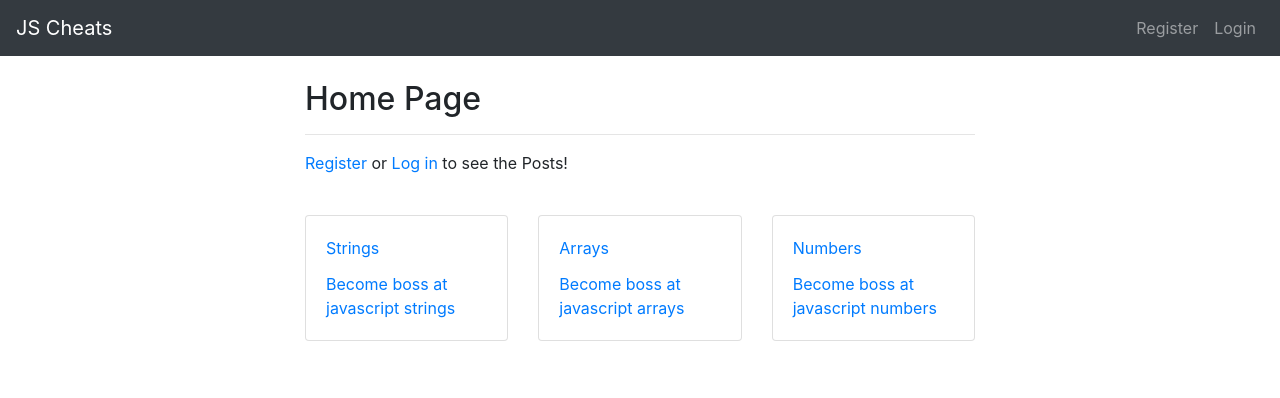
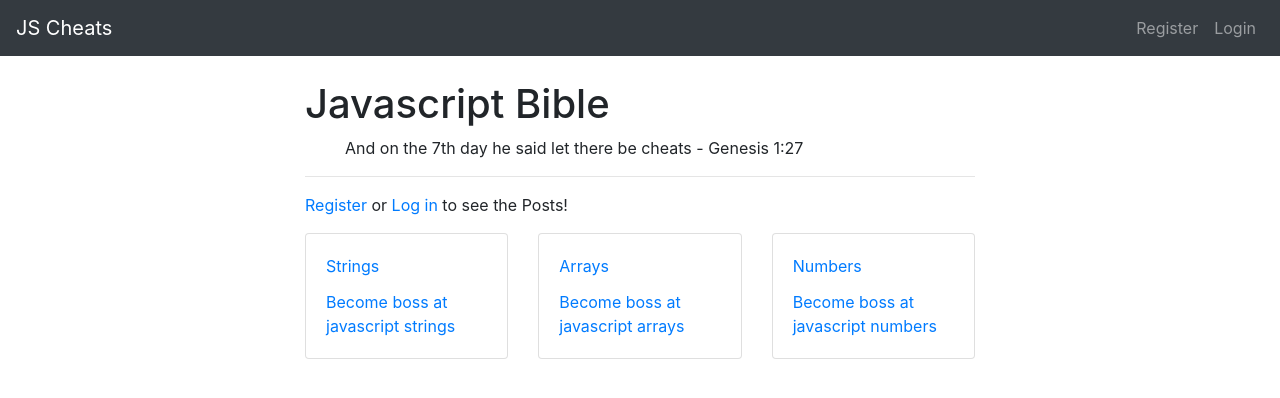
Before and after one commit to jwaltrip/js-cheats, a React (Create React App) app: page / in a window 1280 px wide. Shown: the top 398 px of the page. Built offline with nearby package versions, Linux system fonts and the light colour scheme.

Commit message:
merged home page

```diff
--- a/src/App.js
+++ b/src/App.js
@@ -9,7 +9,6 @@
 import Register from "./components/Register/Register";
 import Login from "./components/Login/Login";
 import Home from "./components/Home/Home";
-import Home2 from "./components/Home/Home2";
 import StringPage from "./components/StringPage/StringPage";
 import NumberPage from "./components/NumberPage/NumberPage";
 import ArrayPage from "./components/ArrayPage/ArrayPage";
@@ -23,7 +22,7 @@
 
           <TopNavbar />
           <Container>
-            <Route exact path="/" component={ Home2 } />
+            <Route exact path="/" component={ Home } />
             <Route exact path="/register" component={ Register } />
             <Route exact path="/login" component={ Login } />
             <Route exact path="/posts" component={ PostContainer } />
--- a/src/components/Home/Home.js
+++ b/src/components/Home/Home.js
@@ -2,6 +2,8 @@
 import PropTypes from 'prop-types';
 import { Link } from 'react-router-dom';
 import { connect } from 'react-redux';
+import HomeCard from '../HomeCard/HomeCard';
+import { Row, Col } from 'reactstrap';
 
 const Home = (props) => {
   const loggedOutContent = <p><Link to="/register">Register</Link> or <Link to="/login">Log in</Link> to see the Posts!</p>;
@@ -14,6 +16,17 @@
 
       <hr/>
       {props.auth.isAuthenticated ? loggedInContent : loggedOutContent}
+      <Row>
+        <Col>
+          <Link to="/strings"><HomeCard title={'Strings'} description={'Become boss at javascript strings'} /></Link>
+        </Col>
+        <Col>
+          <Link to="/arrays"><HomeCard title={'Arrays'} description={'Become boss at javascript arrays'} /></Link>
+        </Col>
+        <Col>
+          <Link to="/numbers"><HomeCard title={'Numbers'} description={'Become boss at javascript numbers'} /></Link>
+        </Col>
+      </Row>
     </div>
   );
 };
--- a/src/components/Home/Home2.js
+++ /dev/null
@@ -1,43 +0,0 @@
-import React from 'react';
-import PropTypes from 'prop-types';
-import { Link } from 'react-router-dom';
-import { connect } from 'react-redux';
-import HomeCard from '../HomeCard/HomeCard';
-import { Container, Row, Col } from 'reactstrap';
-
-const Home2 = (props) => {
-  const loggedOutContent = <p><Link to="/register">Register</Link> or <Link to="/login">Log in</Link> to see the Posts!</p>;
-  const loggedInContent = <p>Check out the <Link to="/posts">Posts!</Link></p>;
-
-  return (
-    <div className="container" style={{ width: 700 }}>
-      <h2>Home Page</h2>
-      <hr/>
-      {props.auth.isAuthenticated ? loggedInContent : loggedOutContent}
-      <br />
-      <Row>
-        <Col>
-          <Link to="/strings"><HomeCard title={'Strings'} description={'Become boss at javascript strings'} /></Link>
-        </Col>
-        <Col>
-          <Link to="/arrays"><HomeCard title={'Arrays'} description={'Become boss at javascript arrays'} /></Link>
-        </Col>
-        <Col>
-          <Link to="/numbers"><HomeCard title={'Numbers'} description={'Become boss at javascript numbers'} /></Link>
-        </Col>
-      </Row>
-    </div>
-  );
-};
-
-Home2.propTypes = {
-  auth: PropTypes.object.isRequired
-};
-
-const mapStateToProps = state => ({
-  auth: state.auth
-});
-
-export default connect(
-  mapStateToProps
-)(Home2);
```
